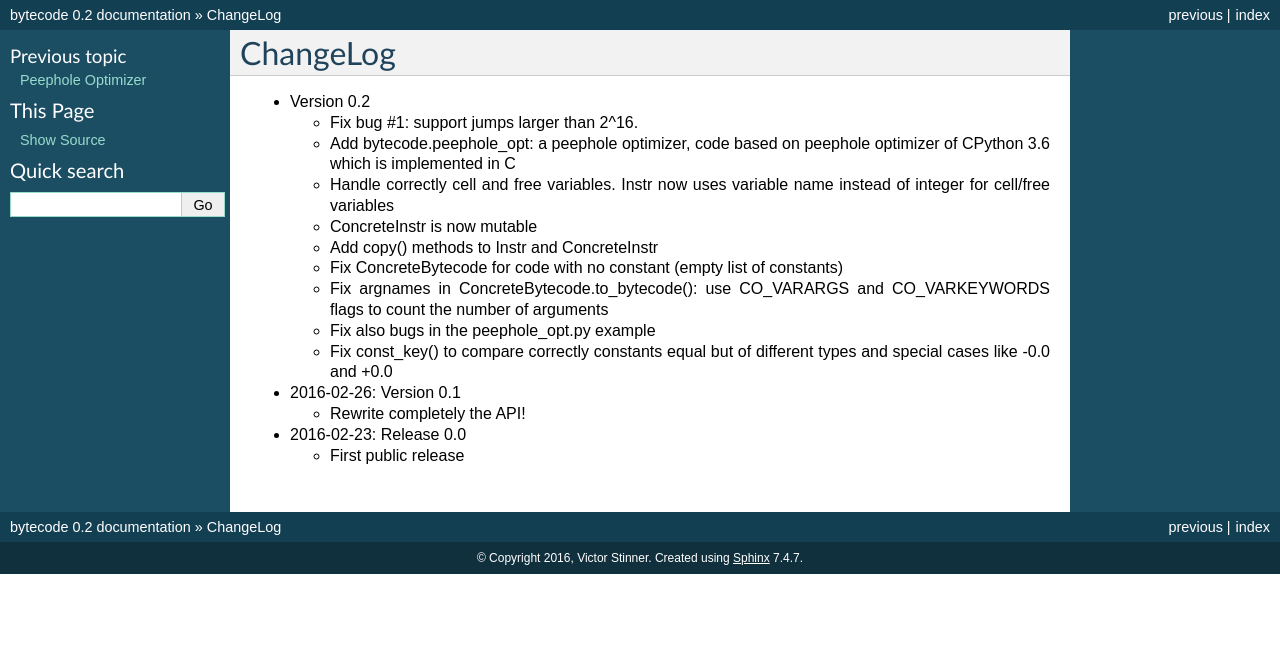
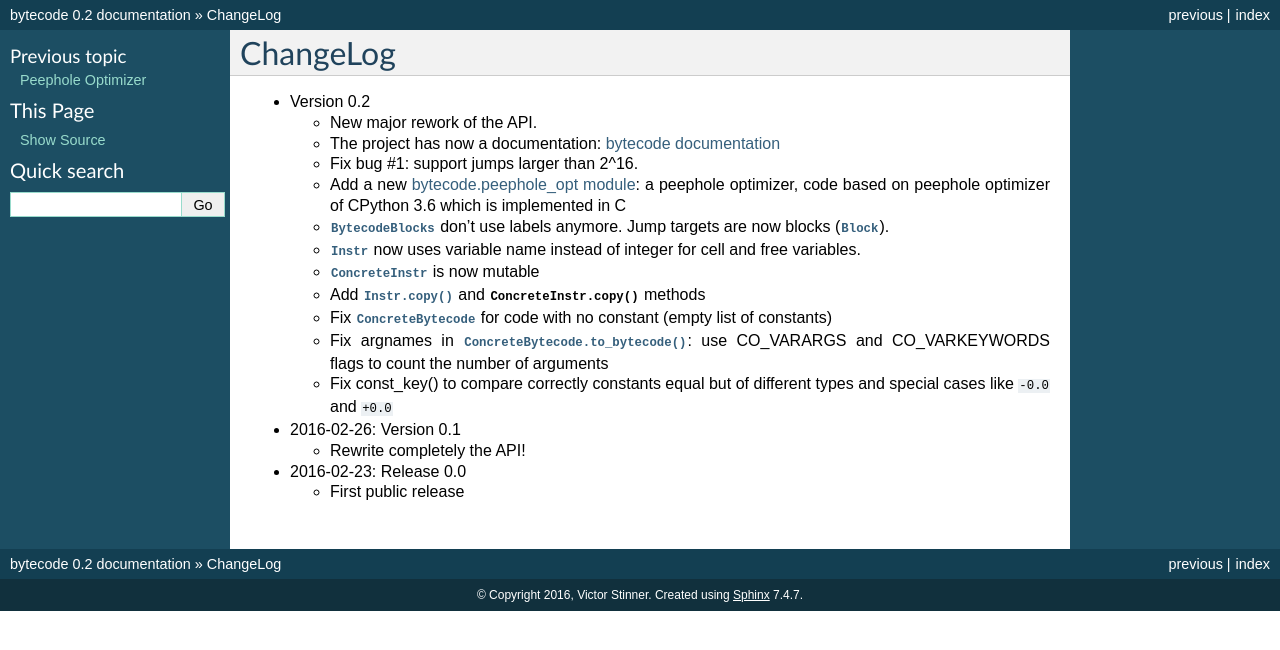
Before and after one commit to MatthieuDartiailh/bytecode, a Sphinx documentation site: the page built from doc/changelog.rst, in a window 1280 px wide. Shown: the top 650 px of the page. Built offline with Sphinx 7.4.7, drawn with Linux system fonts in a browser that asks for light colours.

Commit message:
complete changelog

```diff
--- a/doc/changelog.rst
+++ b/doc/changelog.rst
@@ -3,19 +3,25 @@ ChangeLog
 
 * Version 0.2
 
+  - New major rework of the API.
+  - The project has now a documentation:
+    `bytecode documentation <https://bytecode.readthedocs.org/>`_
   - Fix bug #1: support jumps larger than 2^16.
-  - Add bytecode.peephole_opt: a peephole optimizer, code based on
-    peephole optimizer of CPython 3.6 which is implemented in C
-  - Handle correctly cell and free variables. Instr now uses variable name
-    instead of integer for cell/free variables
-  - ConcreteInstr is now mutable
-  - Add copy() methods to Instr and ConcreteInstr
-  - Fix ConcreteBytecode for code with no constant (empty list of constants)
-  - Fix argnames in ConcreteBytecode.to_bytecode(): use CO_VARARGS and
+  - Add a new :ref:`bytecode.peephole_opt module <peephole_opt>`: a peephole
+    optimizer, code based on peephole optimizer of CPython 3.6 which is
+    implemented in C
+  - :class:`BytecodeBlocks` don't use labels anymore. Jump targets are now
+    blocks (:class:`Block`).
+  - :class:`Instr` now uses variable name instead of integer for cell and free
+    variables.
+  - :class:`ConcreteInstr` is now mutable
+  - Add :meth:`Instr.copy` and :meth:`ConcreteInstr.copy` methods
+  - Fix :class:`ConcreteBytecode` for code with no constant (empty list of
+    constants)
+  - Fix argnames in :meth:`ConcreteBytecode.to_bytecode`: use CO_VARARGS and
     CO_VARKEYWORDS flags to count the number of arguments
-  - Fix also bugs in the peephole_opt.py example
   - Fix const_key() to compare correctly constants equal but of different types
-    and special cases like -0.0 and +0.0
+    and special cases like ``-0.0`` and ``+0.0``
 
 * 2016-02-26: Version 0.1
 
--- a/doc/peephole.rst
+++ b/doc/peephole.rst
@@ -1,3 +1,5 @@
+.. _peephole_opt:
+
 ******************
 Peephole Optimizer
 ******************
```
